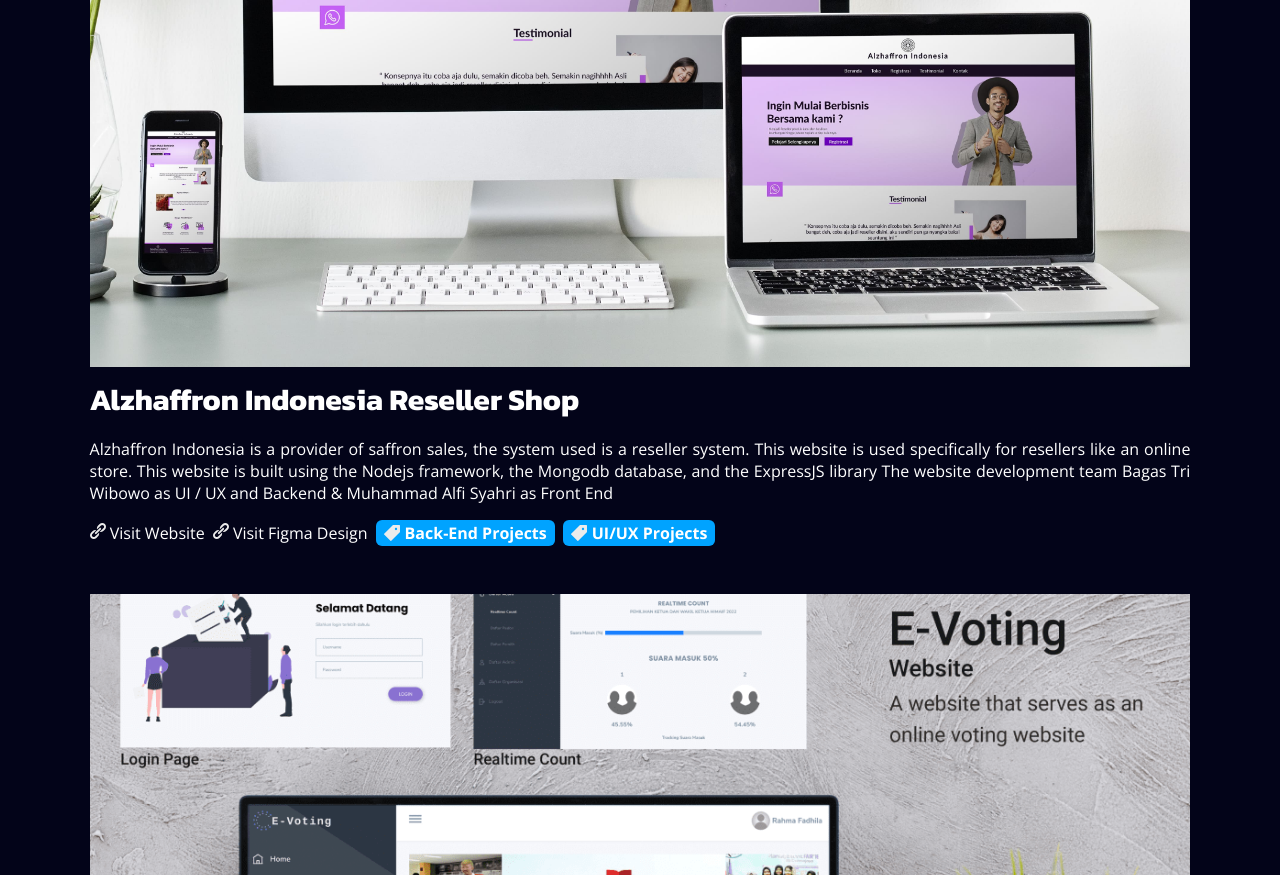
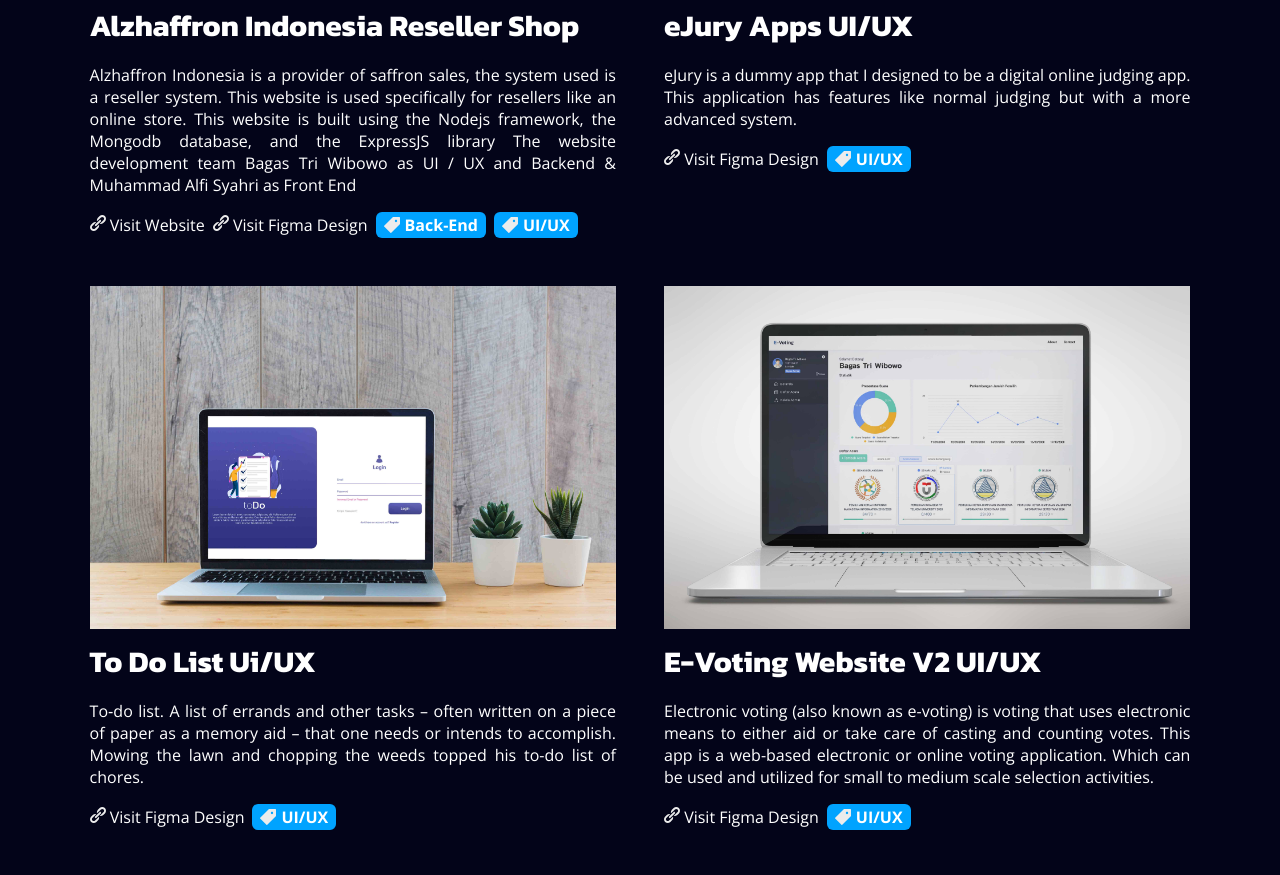
Before and after one commit to bagastri07/my-web-portofolio, a plain HTML site: page index.html in a window 1280 px wide. Shown: the part 1237-2112 px from the top of the page. Drawn offline with nearby package versions, Linux system fonts and the light colour scheme.

Commit message:
Add new projejts

```diff
--- a/assets/stylesheets/style.css
+++ b/assets/stylesheets/style.css
@@ -286,7 +286,7 @@
 
 .project-group {
     display: grid;
-    grid-template-columns: 1fr;
+    grid-template-columns: 1fr 1fr;
     grid-gap: 3em;
     padding-bottom: 4em;
 }
--- a/index.html
+++ b/index.html
@@ -75,12 +75,53 @@
                         <div class="link">
                             <a target="_blank" href="https://alzhaffron.netlify.app"><img src="./assets/images/icons/Link.svg" alt=""> Visit Website</a>
                             <a target="_blank" href="https://www.figma.com/file/fhyWoRFz85bvnRu3ZcQ2hE/Alzhaffron-Indonesia?node-id=1%3A2"><img src="./assets/images/icons/Link.svg" alt=""> Visit Figma Design</a>
-                            <div class="label"><img src="./assets/images/icons/Tag.svg" alt=""> Back-End Projects</div>
-                            <div class="label"><img src="./assets/images/icons/Tag.svg" alt=""> UI/UX Projects</div>
+                            <div class="label"><img src="./assets/images/icons/Tag.svg" alt=""> Back-End</div>
+                            <div class="label"><img src="./assets/images/icons/Tag.svg" alt="">UI/UX</div>
                         </div>
                     </div>
                 </div>
 
+                <div class="card-project">
+                    <div class="project-img">
+                        <img src="./assets/images/projects/eJury.jpg" width="100%" alt="foto project">
+                    </div>
+                    <div class="project-desc">
+                        <h1>eJury Apps UI/UX</h1>
+                        <p>eJury is a dummy app that I designed to be a digital online judging app. This application has features like normal judging but with a more advanced system.</p>
+                        <div class="link">
+                            <a target="_blank" href="https://www.figma.com/file/PJH16lvx3jxFeQgKM7lRIc/Dummy-Project-E-Jury?node-id=69%3A3"><img src="./assets/images/icons/Link.svg" alt=""> Visit Figma Design</a>
+                            <div class="label"><img src="./assets/images/icons/Tag.svg" alt="">UI/UX</div>
+                        </div>
+                    </div>
+                </div>
+
+                <div class="card-project">
+                    <div class="project-img">
+                        <img src="./assets/images/projects/ToDo.jpg" width="100%" alt="foto project">
+                    </div>
+                    <div class="project-desc">
+                        <h1>To Do List Ui/UX</h1>
+                        <p>To‐do list. A list of errands and other tasks – often written on a piece of paper as a memory aid – that one needs or intends to accomplish. Mowing the lawn and chopping the weeds topped his to-do list of chores.</p>
+                        <div class="link">
+                            <a target="_blank" href="https://www.figma.com/file/YM92c1KRgzugI6dIIyGNAc/Dummy-Project-E-Voting-Website"><img src="./assets/images/icons/Link.svg" alt=""> Visit Figma Design</a>
+                            <div class="label"><img src="./assets/images/icons/Tag.svg" alt="">UI/UX</div>
+                        </div>
+                    </div>
+                </div>
+
+                <div class="card-project">
+                    <div class="project-img">
+                        <img src="./assets/images/projects/EVotingDummy.jpg" width="100%" alt="foto project">
+                    </div>
+                    <div class="project-desc">
+                        <h1>E-Voting Website V2 UI/UX</h1>
+                        <p>Electronic voting (also known as e-voting) is voting that uses electronic means to either aid or take care of casting and counting votes. This app is a web-based electronic or online voting application. Which can be used and utilized for small to medium scale selection activities.</p>
+                        <div class="link">
+                            <a target="_blank" href="https://www.figma.com/file/YM92c1KRgzugI6dIIyGNAc/Dummy-Project-E-Voting-Website"><img src="./assets/images/icons/Link.svg" alt=""> Visit Figma Design</a>
+                            <div class="label"><img src="./assets/images/icons/Tag.svg" alt="">UI/UX</div>
+                        </div>
+                    </div>
+                </div>
 
                 <div class="card-project">
                     <div class="project-img">
@@ -91,7 +132,7 @@
                         <p>Electronic voting (also known as e-voting) is voting that uses electronic means to either aid or take care of casting and counting votes. This app is a web-based electronic or online voting application. Which can be used and utilized for small to medium scale selection activities. The application was made to fulfill the internship assignment of the RPL-GDC laboratory, with a team of three, namely Bagas Tri Wibowo as the back-end developer, Risma Julia Wardany as the front-end developer, and Rahmah Fadhila Moenggah as the UI / UX designer.</p>
                         <div class="link">
                             <a target="_blank" href="https://github.com/bagastri07/e-VotingWebsite-rplgdc"><img src="./assets/images/icons/Link.svg" alt=""> Visit Github Repository</a>
-                            <div class="label"><img src="./assets/images/icons/Tag.svg" alt=""> Back-End Projects</div>
+                            <div class="label"><img src="./assets/images/icons/Tag.svg" alt="">Back-End</div>
                         </div>
                     </div>
                 </div>
@@ -105,7 +146,7 @@
                         <p>Sponsor Hub is a startup application that aims to make it easier for sponsor seekers to fund the committee events they are working on. In simple terms this application will collect as many sponsors as possible and then link them to sponsor seekers. The target of this application is high school students, college students, and wedding organizers. This application design is made to fulfill the big assignments of the Digital Business Model course</p>
                         <div class="link">
                             <a target="_blank" href="https://www.figma.com/file/6Qzvgh3YfI0t8S1sJ3JTDg/SponsorHUB?node-id=0%3A1"><img src="./assets/images/icons/Link.svg" alt=""> Visit Figma Design</a>
-                            <div class="label"><img src="./assets/images/icons/Tag.svg" alt=""> UI/UX Projects</div>
+                            <div class="label"><img src="./assets/images/icons/Tag.svg" alt="">UI/UX</div>
                         </div>
                     </div>
                 </div>
@@ -119,7 +160,7 @@
                         <p>Lorem ipsum dolor sit amet, consectetur adipiscing elit. Etiam mollis malesuada elit, nec consequat arcu tristique ac. Quisque condimentum metus massa, ut semper diam accumsan eu. Maecenas dignissim nulla ac dui pellentesque, vitae euismod ipsum tincidunt. Praesent vitae elit quis magna efficitur scelerisque. Nam lorem velit, dapibus at leo id, rutrum congue ex. Curabitur accumsan nisi eu mauris laoreet convallis. Donec vel sodales nisi. Quisque finibus aliquam arcu ut luctus. Integer posuere lectus eget tristique semper. Praesent mattis quam eu massa consectetur tincidunt. Phasellus porta malesuada ultricies. Maecenas pretium faucibus magna, ut tristique odio. Aliquam tincidunt, ligula in vulputate varius, diam dui pellentesque dui, sed pretium orci arcu eu ante. Mauris dignissim congue sapien, quis mattis ex euismod facilisis. Sed id fringilla nibh. Mauris id tellus dictum leo tempus vulputate non viverra arcu.</p>
                         <div class="link">
                             <a href="#"><img src="./assets/images/icons/Link.svg" alt=""> Visit Figma Design</a>
-                            <div class="label"><img src="./assets/images/icons/Tag.svg" alt=""> Back-End Projects</div>
+                            <div class="label"><img src="./assets/images/icons/Tag.svg" alt="">Back-End</div>
                         </div>
                     </div>
                 </div> -->
```
Also changed, not shown: assets/images/projects/EVotingDummy.jpg (added), assets/images/projects/ToDo.jpg (added), assets/images/projects/eJury.jpg (added).
